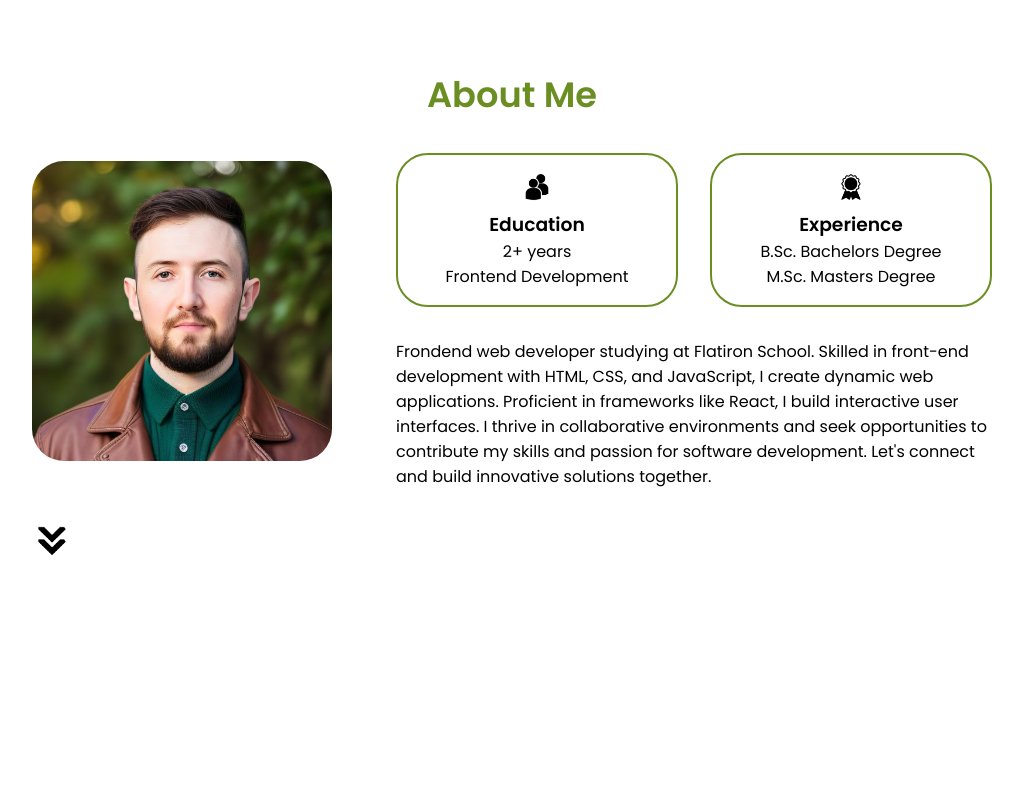
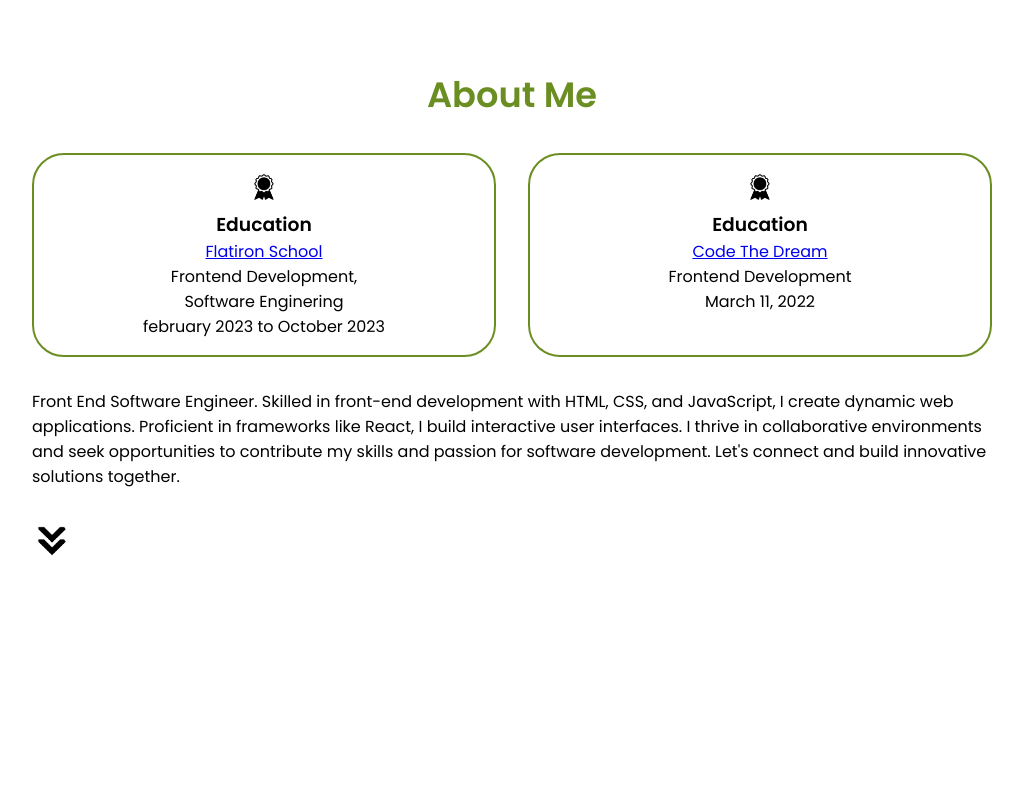
Before and after one commit to ElyasShamal/portfolio-1, a plain HTML site: page index.html in a window 1280 px wide. Shown: the part 860-1660 px from the top of the page, without its empty margins (128-1151 px from the left). Drawn offline with Linux system fonts and the light colour scheme.

Commit message:
finsihed

```diff
--- a/index.html
+++ b/index.html
@@ -75,23 +75,19 @@
     <section id="about">
             <h1 class="title">About Me</h1>
             <div class="section-container">
-              <div class="image-container--">
-                <img
-                  src="./images/my-photo_2023-09-10_20_28_17.jpg"
-                  alt="Profile picture"
-                  class="about-pic"
-                />
-              </div>
               <div class="about-details-container">
                 <div class="about-containers">
                   <div class="details-container">
                     <img
-                      src="./images/education.png"
-                      alt="Education icon"
+                      src="./images/experience.png"
+                      alt="experience icon"
                       class="icon"
                     />
                     <h3>Education</h3>
-                    <p>2+ years <br />Frontend Development</p>
+                    <p><a href="https://flatironschool.com/welcome-to-flatiron-school/?utm_source=Google&utm_medium=ppc&utm_campaign=12728169839&utm_content=127574231184&utm_term=flatiron%20school&uqaid=513747011512&Cj0KCQjwx5qoBhDyARIsAPbMagCkV3wpMq0ysAs7xTX25nB-rsaVLev-yh-EvfMVDSyPh_IOBucFVS8aAkX7EALw_wcB&gclid=Cj0KCQjwx5qoBhDyARIsAPbMagCkV3wpMq0ysAs7xTX25nB-rsaVLev-yh-EvfMVDSyPh_IOBucFVS8aAkX7EALw_wcB" target="_blank">
+                      Flatiron School</a><br />Frontend Development, <br> Software Enginering
+                    </p>
+                    <span>february 2023 to October 2023</span>
                   </div>
                   <div class="details-container">
                     <img
@@ -99,13 +95,16 @@
                       alt="experience icon"
                       class="icon"
                     />
-                    <h3>Experience</h3>
-                    <p>B.Sc. Bachelors Degree<br />M.Sc. Masters Degree</p>
+                    <h3>Education</h3>
+                    <p><a href="https://codethedream.org/" target="_blank">
+                      Code The Dream</a><br />Frontend Development
+                    </p>
+                    <span>March 11, 2022</span>
                   </div>
                 </div>
                 <div class="text-container">
                   <p>
-                    Frondend web developer studying at Flatiron School. Skilled in front-end development with HTML, CSS, and JavaScript, I create dynamic web applications. Proficient in frameworks like React, I build interactive user interfaces. I thrive in collaborative environments and seek opportunities to contribute my skills and passion for software development. Let's connect and build innovative solutions together.
+                    Front End Software Engineer. Skilled in front-end development with HTML, CSS, and JavaScript, I create dynamic web applications. Proficient in frameworks like React, I build interactive user interfaces. I thrive in collaborative environments and seek opportunities to contribute my skills and passion for software development. Let's connect and build innovative solutions together.
                   </p>
                 </div>
               </div>
@@ -190,7 +189,6 @@
                   />
                   <div>
                     <h3>Node JS</h3>
-                    <p>Basic</p>
                   </div>
                 </article>
                 <article>
@@ -201,7 +199,6 @@
                   />
                   <div>
                     <h3>Git</h3>
-                    <p>Basic</p>
                   </div>
                 </article>
                 <article>
@@ -289,7 +286,7 @@
         <div class="contact-info-upper-container">
           <div class="contact-info-container">
             <i class="fa fa-envelope" id="mailicon"></i>
-            <p><a href="mailto:ShamalElyas2@gmail.com" id="myemail">shamalElyas2@gmail.com</a></p>
+            <p><a href="mailto:ShamalElyas2@gmail.com">shamalElyas2@gmail.com</a></p>
           </div>
         </div>
         <div class="social-section">
--- a/main.js
+++ b/main.js
@@ -17,7 +17,6 @@ const body = document.body;
 const paragraphs = document.querySelectorAll("p");
 const allheading3 = document.querySelectorAll("h3");
 const mail = document.getElementById("mailicon");
-const mymail = document.getElementById("myemail");
 const allheading2 = document.querySelectorAll("h2");
 
 moonSun.addEventListener("click", () => {
@@ -32,7 +31,7 @@ moonSun.addEventListener("click", () => {
     });
   } else {
     mail.style.color = "white";
-    mymail.style.color = "white";
+
     moonSun.className = "fa fa-moon-o";
     body.style.backgroundColor = "black";
     paragraphs.forEach((paragraph) => {
--- a/style.css
+++ b/style.css
@@ -91,7 +91,6 @@ nav a:hover {
   width: 100%;
   display: block;
   padding: 20px;
-  /* need to be fixed */
   padding-top: 40px;
   text-align: center;
   font-size: 1.5rem;
@@ -152,7 +151,6 @@ section {
   height: 80vh;
 }
 
-/* .section__pic-container  */
 .image-container {
   display: flex;
   height: 300px;
@@ -165,7 +163,6 @@ section {
   border-radius: 50%;
 }
 
-/* section__text */
 .section-text {
   align-self: center;
   text-align: center;
@@ -191,7 +188,6 @@ section {
   font-size: 1.5rem;
 }
 
-/* social container */
 .btn-info {
   display: flex;
   justify-content: center;
@@ -274,7 +270,6 @@ section {
   height: 40px;
   position: relative;
   top: 2rem;
-  /* need to be fixed */
 }
 
 .icon {
@@ -289,7 +284,6 @@ section {
   border-radius: 2rem;
   text-align: center;
 }
-
 /* end of about section */
 
 /* Skills section */
@@ -324,7 +318,6 @@ article {
   display: flex;
   width: 10rem;
   gap: 0.5rem;
-  /* gap need to be fixed */
 }
 
 /* end of skills section */
@@ -386,7 +379,6 @@ article {
   justify-content: center;
   gap: 0.5rem;
   margin: 1rem;
-  /* margin need to be fixed */
 }
 
 .contact-info-container a {
@@ -507,10 +499,6 @@ footer p {
   .about-containers {
     margin-top: 10px;
   }
-
-  .image-container-- {
-    display: none;
-  }
 }
 
 @media screen and (max-width: 600px) {
```
